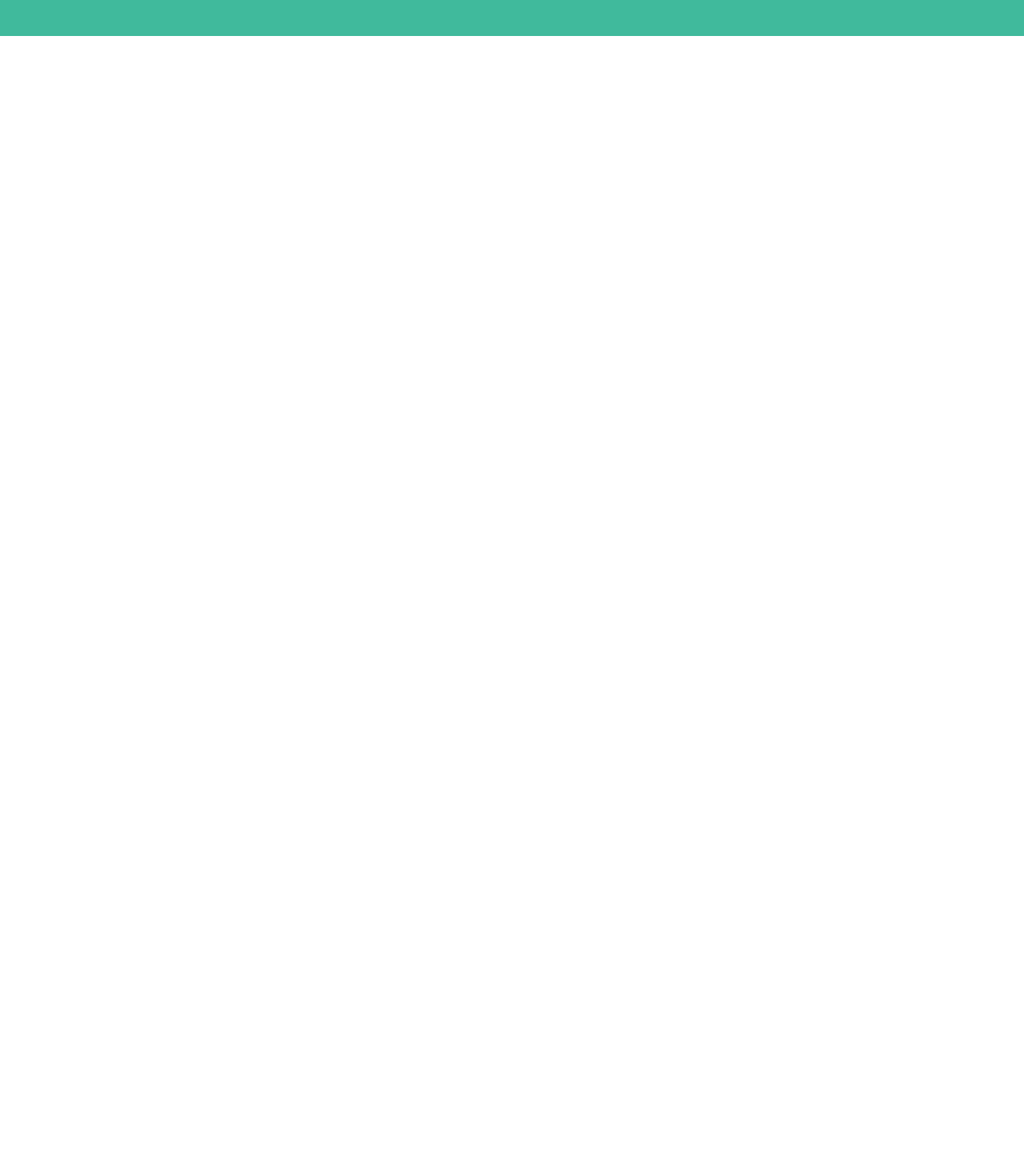
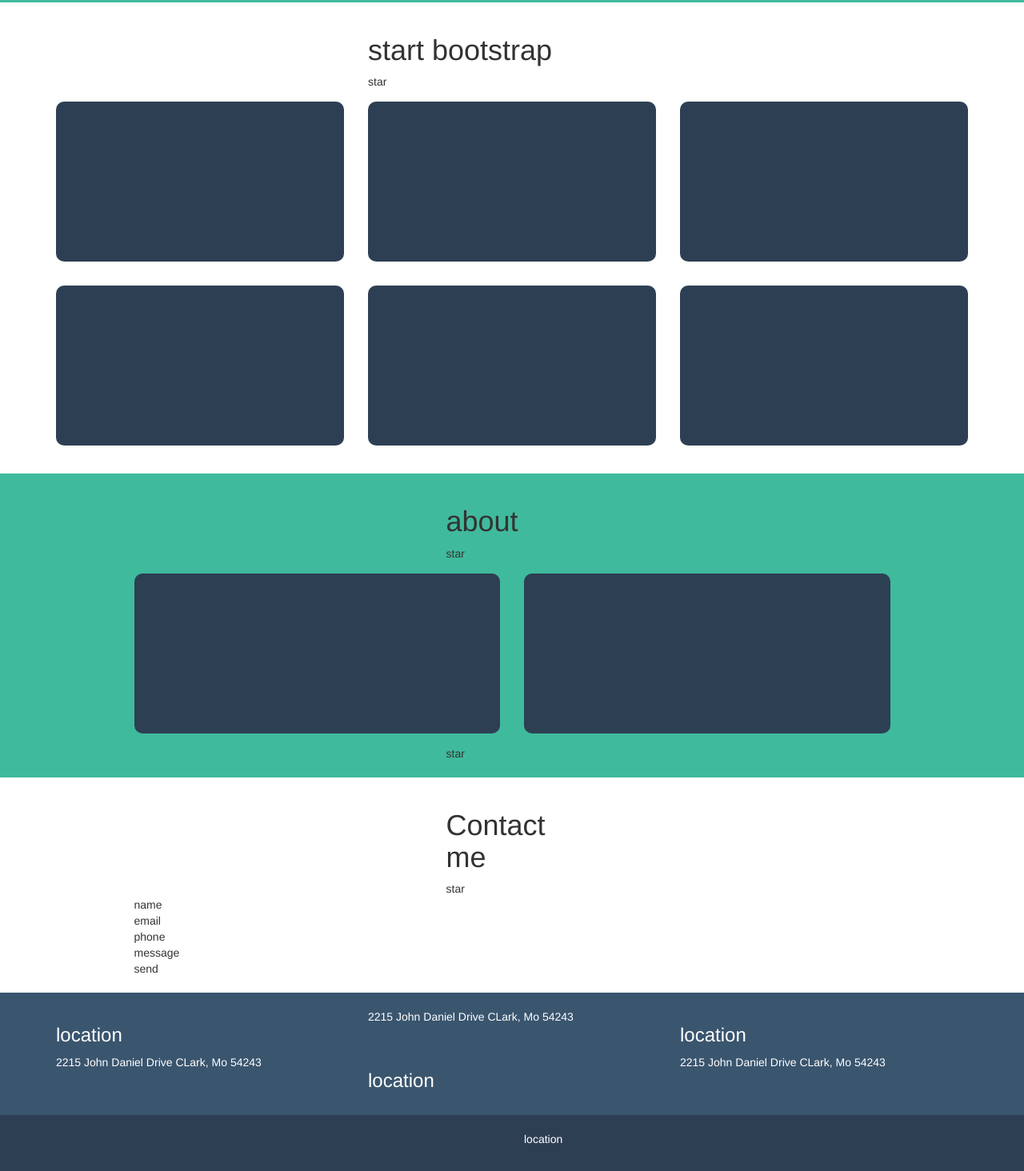
Before and after one commit to MatteoMeneguzzi/html-css-bootstrap-freelancer, a plain HTML site: page index.html in a window 1280 px wide. Shown: the part 505-1969 px from the top of the page at 80% size. Before the commit the page ends 800 px from the top, so only its background shows below. Drawn offline with nearby package versions, Linux system fonts and the light colour scheme.

Commit message:
strcuture

```diff
--- a/css/style.css
+++ b/css/style.css
@@ -2,6 +2,10 @@
 
 .bg-dark-blue {
 	background: hsl(211deg 30% 25%);
+}
+
+.bg-blue {
+	background: hsl(209deg 31% 33%);
 }
 
 .bg-white {
@@ -17,10 +21,21 @@
 }
 
 /* header */
+
 header {
-	height: 50px;
+	padding: 20px 0;
 }
-/* hero */
-.hero {
-	height: 500px;
+
+/* section */
+section {
+	padding: 20px 0;
 }
+
+/* box */
+
+.box {
+	height: 200px;
+	margin-top: 15px;
+	margin-bottom: 15px;
+	border-radius: 10px;
+}
--- a/index.html
+++ b/index.html
@@ -31,13 +31,17 @@
 		<!-- header -->
 		<header class="main-header bg-dark-blue">
 			<div class="container">
-				<div class="col-xs-5 col-sm-3 col-sm-offset-1 col-md-3 col-md-offset-1">
+				<div class="row">
+					<div
+						class="col-xs-6 col-sm-3 col-sm-offset-1 col-md-3 col-md-offset-0"
+					>
 						<h4 class="white-color">start bootstrap</h4>
 					</div>
 					<div
-					class="col-xs-4 col-xs-offset-3 col-sm-3 col-sm-offset-4 col-md-3 col-md-offset-4"
+						class="col-xs-3 col-xs-offset-3 col-sm-3 col-sm-offset-4 col-md-3 col-md-offset-6"
 					>
 						<h4 class="white-color bg-white">menù</h4>
+					</div>
 				</div>
 			</div>
 		</header>
@@ -46,17 +50,214 @@
 
 		<section class="hero bg-green">
 			<div class="container">
+				<div class="row">
 					<div
-					class="col-xs-6 col-xs-offset-3 col-sm-2 col-sm-offset-5 col-md-2 col-md-offset-5"
+						class="col-xs-6 col-xs-offset-3 col-sm-2 col-sm-offset-5 col-md-3 col-md-offset-5"
 					>
 						<img src="./img/avatar.svg" alt="face" />
 					</div>
-				<div class="col-xs-8 col-xs-offset-2 col-sm-4 col-sm-offset-3">
+				</div>
+				<div class="row">
+					<div
+						class="col-xs-8 col-xs-offset-2 col-sm-4 col-sm-offset-4 col-md-6 col-md-offset-3"
+					>
 						<h1>start bootstrap</h1>
 					</div>
+				</div>
+				<div class="row">
 					<div class="col-xs-4 col-xs-offset-4">star</div>
-				<div class="col-xs-10 col-xs-offset-1">
+				</div>
+				<div class="row">
+					<div class="col-xs-10 col-xs-offset-1 col-md-6 col-md-offset-3">
 						graphic artist - web designer - illustrator
+					</div>
+				</div>
+			</div>
+		</section>
+
+		<!-- portfolio -->
+
+		<section class="portfolio bg-white">
+			<div class="container">
+				<div class="row">
+					<div class="col-xs-8 col-xs-offset-2 col-sm-4 col-sm-offset-4">
+						<h1>start bootstrap</h1>
+					</div>
+				</div>
+				<div class="row">
+					<div class="col-xs-4 col-xs-offset-4">star</div>
+				</div>
+				<div class="row">
+					<div class="col-sm-5 col-sm-offset-1 col-md-4 col-md-offset-0">
+						<div class="box bg-dark-blue"></div>
+					</div>
+					<div class="col-sm-5 col-md-4">
+						<div class="box bg-dark-blue"></div>
+					</div>
+					<div class="col-sm-5 col-sm-offset-1 col-md-4 col-md-offset-0">
+						<div class="box bg-dark-blue"></div>
+					</div>
+					<div class="col-sm-5 col-md-4 col-md-offset-0">
+						<div class="box bg-dark-blue"></div>
+					</div>
+					<div class="col-sm-5 col-sm-offset-1 col-md-4 col-md-offset-0">
+						<div class="box bg-dark-blue"></div>
+					</div>
+					<div class="col-sm-5 col-md-4">
+						<div class="box bg-dark-blue"></div>
+					</div>
+				</div>
+			</div>
+		</section>
+
+		<!-- about -->
+
+		<section class="about bg-green">
+			<div class="container">
+				<div class="row">
+					<div
+						class="col-xs-2 col-xs-offset-5 col-sm-2 col-sm-offset-5 col-md-2 col-md-offset-5"
+					>
+						<h1>about</h1>
+					</div>
+				</div>
+				<div class="row">
+					<div
+						class="col-xs-2 col-xs-offset-5 col-sm-2 col-sm-offset-5 col-md-2 col-md-offset-5"
+					>
+						star
+					</div>
+				</div>
+				<div class="row">
+					<div
+						class="col-xs-8 col-xs-offset-2 col-sm-4 col-sm-offset-2 col-md-5 col-md-offset-1"
+					>
+						<div class="box bg-dark-blue"></div>
+					</div>
+					<div
+						class="col-xs-8 col-xs-offset-2 col-sm-4 col-sm-offset-0 col-md-5"
+					>
+						<div class="box bg-dark-blue"></div>
+					</div>
+				</div>
+				<div class="row">
+					<div
+						class="col-xs-2 col-xs-offset-5 col-sm-2 col-sm-offset-5 col-md-2 col-md-offset-5"
+					>
+						star
+					</div>
+				</div>
+			</div>
+		</section>
+
+		<!-- contact -->
+
+		<section class="about bg-white">
+			<div class="container">
+				<div class="row">
+					<div
+						class="col-xs-2 col-xs-offset-5 col-sm-2 col-sm-offset-5 col-md-2 col-md-offset-5"
+					>
+						<h1>Contact me</h1>
+					</div>
+				</div>
+				<div class="row">
+					<div
+						class="col-xs-2 col-xs-offset-5 col-sm-2 col-sm-offset-5 col-md-2 col-md-offset-5"
+					>
+						star
+					</div>
+				</div>
+				<div class="row">
+					<div
+						class="col-xs-8 col-xs-offset-2 col-sm-10 col-sm-offset-2 col-sm-11 col-md-offset-1"
+					>
+						name
+					</div>
+					<div
+						class="col-xs-8 col-xs-offset-2 col-sm-10 col-sm-offset-2 col-sm-11 col-md-offset-1"
+					>
+						email
+					</div>
+				</div>
+				<div class="row">
+					<div
+						class="col-xs-8 col-xs-offset-2 col-sm-10 col-sm-offset-2 col-sm-11 col-md-offset-1"
+					>
+						phone
+					</div>
+				</div>
+				<div class="row">
+					<div
+						class="col-xs-8 col-xs-offset-2 col-sm-10 col-sm-offset-2 col-sm-11 col-md-offset-1"
+					>
+						message
+					</div>
+				</div>
+				<div class="row">
+					<div
+						class="col-xs-8 col-xs-offset-2 col-sm-10 col-sm-offset-2 col-sm-11 col-md-offset-1"
+					>
+						send
+					</div>
+				</div>
+			</div>
+		</section>
+
+		<!-- info -->
+
+		<section class="info bg-blue white-color">
+			<div class="container">
+				<div class="row">
+					<div
+						class="col-xs-2 col-xs-offset-5 col-sm-4 col-sm-offset-0 col-md-4 col-md-offset-0"
+					>
+						<h3>location</h3>
+					</div>
+
+					<div
+						class="col-xs-6 col-xs-offset-3 col-sm-4 col-sm-offset-0 col-md-4 col-md-offset-0"
+					>
+						<p>2215 John Daniel Drive CLark, Mo 54243</p>
+					</div>
+
+					<div
+						class="col-xs-2 col-xs-offset-5 col-sm-4 col-sm-offset-0 col-md-4 col-md-offset-0"
+					>
+						<h3>location</h3>
+					</div>
+
+					<div
+						class="col-xs-6 col-xs-offset-3 col-sm-4 col-sm-offset-0 col-md-4 col-md-offset-0"
+					>
+						<p>2215 John Daniel Drive CLark, Mo 54243</p>
+					</div>
+
+					<div
+						class="col-xs-2 col-xs-offset-5 col-sm-4 col-sm-offset-0 col-md-4 col-md-offset-0"
+					>
+						<h3>location</h3>
+					</div>
+
+					<div
+						class="col-xs-6 col-xs-offset-3 col-sm-4 col-sm-offset-0 col-md-4 col-md-offset-0"
+					>
+						<p>2215 John Daniel Drive CLark, Mo 54243</p>
+					</div>
+				</div>
+			</div>
+		</section>
+
+		<!-- copy -->
+
+		<section class="copy bg-dark-blue white-color">
+			<div class="container">
+				<div class="row">
+					<div
+						class="col-xs-2 col-xs-offset-6 col-sm-2 col-sm-offset-6 col-md-2 col-md-offset-6"
+					>
+						<p>location</p>
+					</div>
 				</div>
 			</div>
 		</section>
```
Lines whose indentation alone changed are shown as unchanged.
